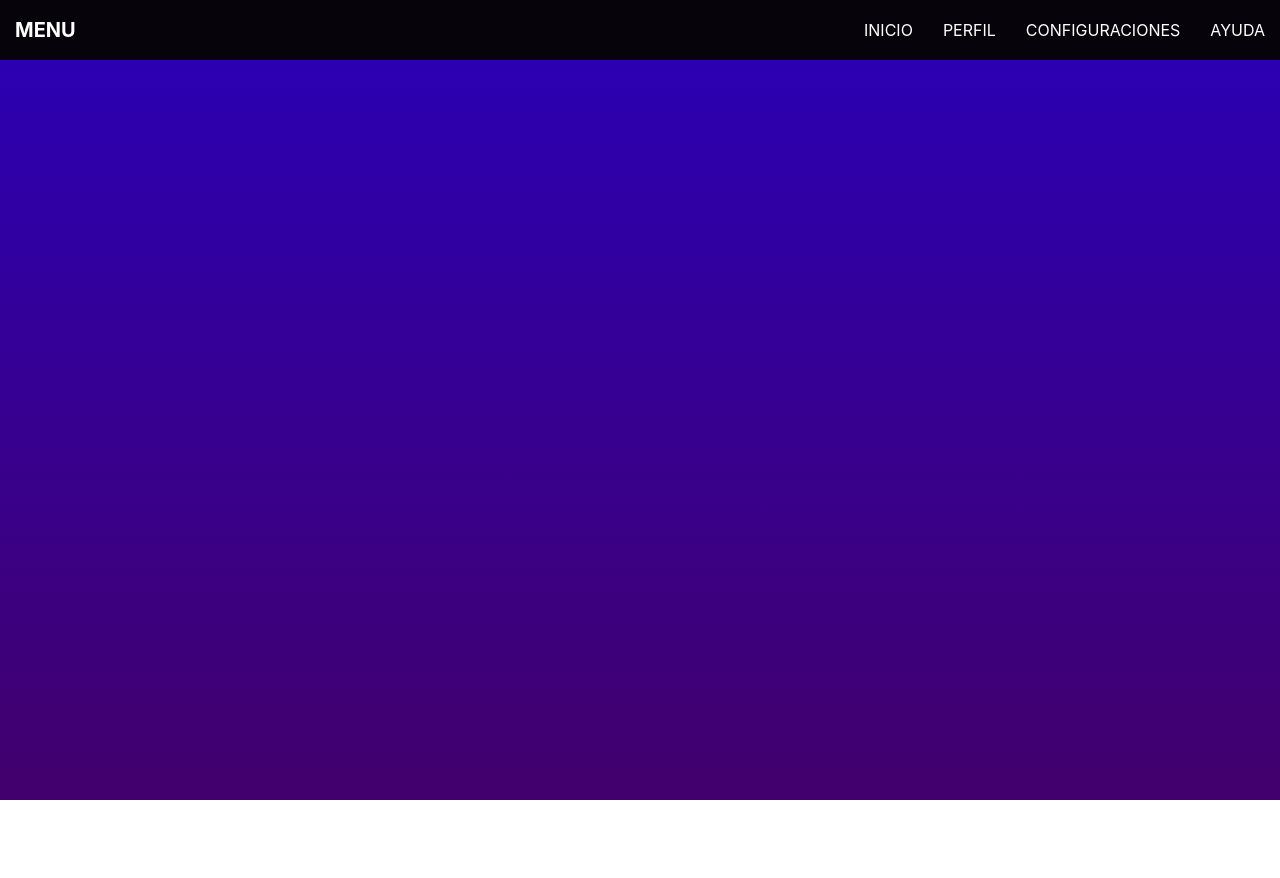
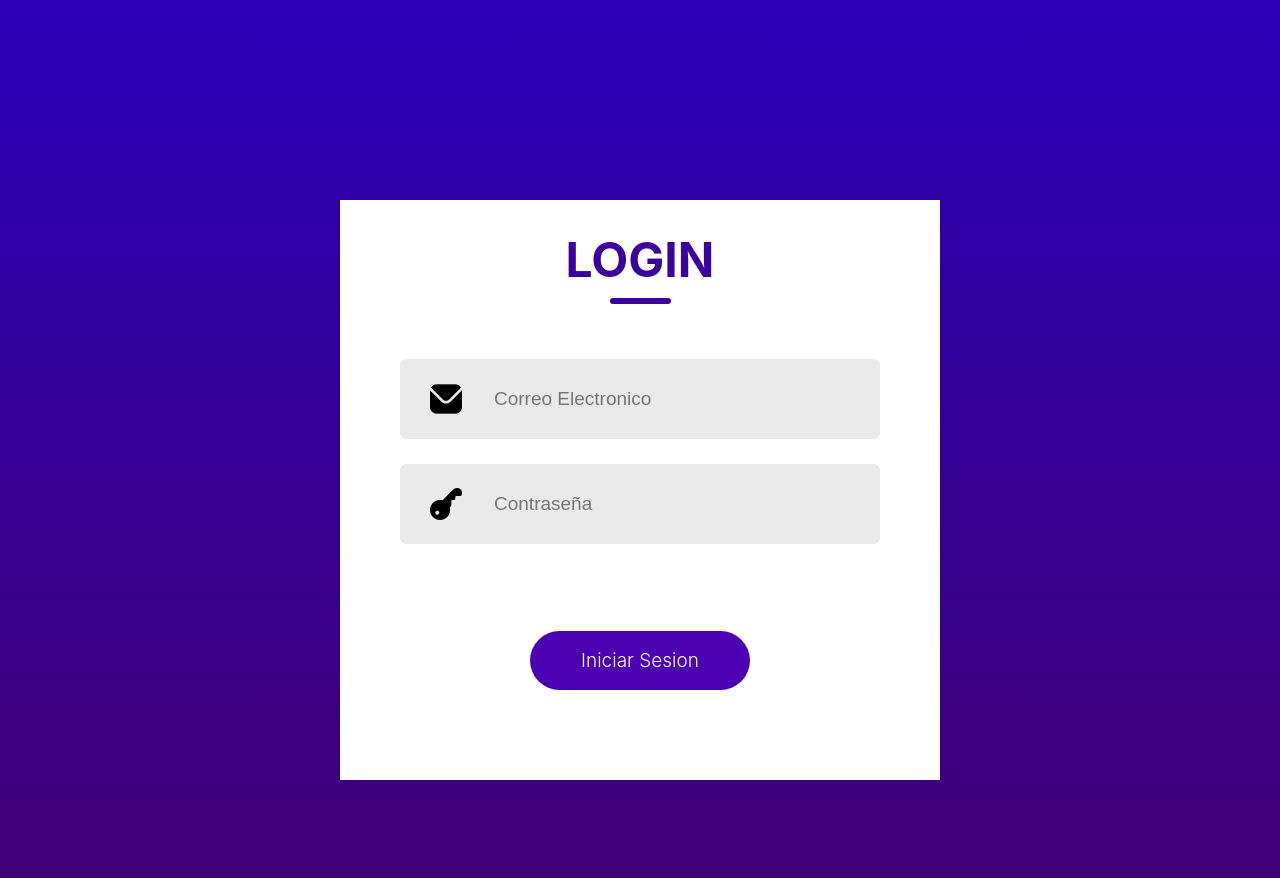
Before and after one commit to Myriamp18/Proyecto-Primer-Parcial, a React (Create React App) app: page / in a window 1280 px wide. Shown: the top 878 px of the page. Before the commit the page ends 800 px from the top, so only its background shows below. Built offline with nearby package versions, Linux system fonts and the light colour scheme.

Commit message:
Update App.js

```diff
--- a/src/App.js
+++ b/src/App.js
@@ -1,9 +1,18 @@
 import './App.css';
+import Login from './components/Login'
 import Menu from './components/Menu'
+import { BrowserRouter, Routes , Route} from 'react-router-dom';
+
 function App() {
   return (
     <div>
-        <Menu/>
+      <BrowserRouter>
+        <Routes>
+          <Route path="/" element={<Login />} /> {/* Ruta de inicio, muestra el componente Login */}
+          <Route path="/Menu" element={<Menu />} />
+          <Route path="/Login" element={<Login/>} />
+        </Routes>
+      </BrowserRouter>
     </div>
   );
 };
```
